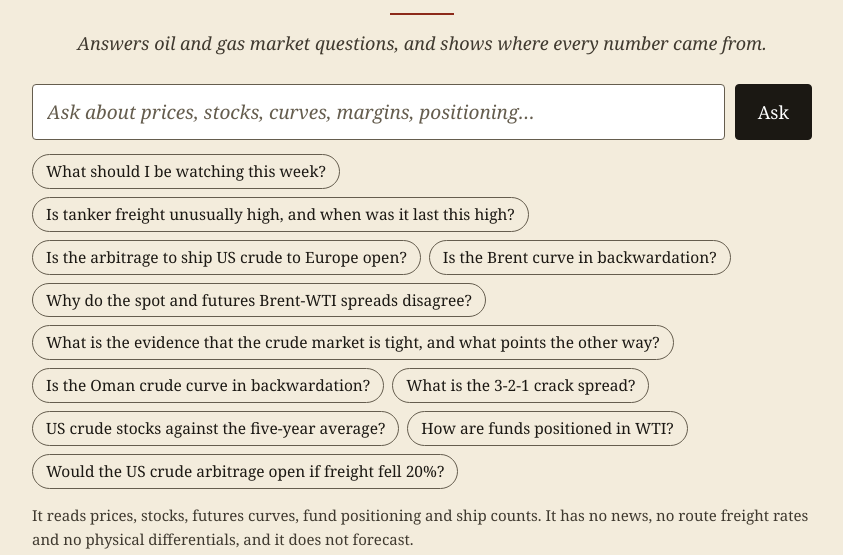
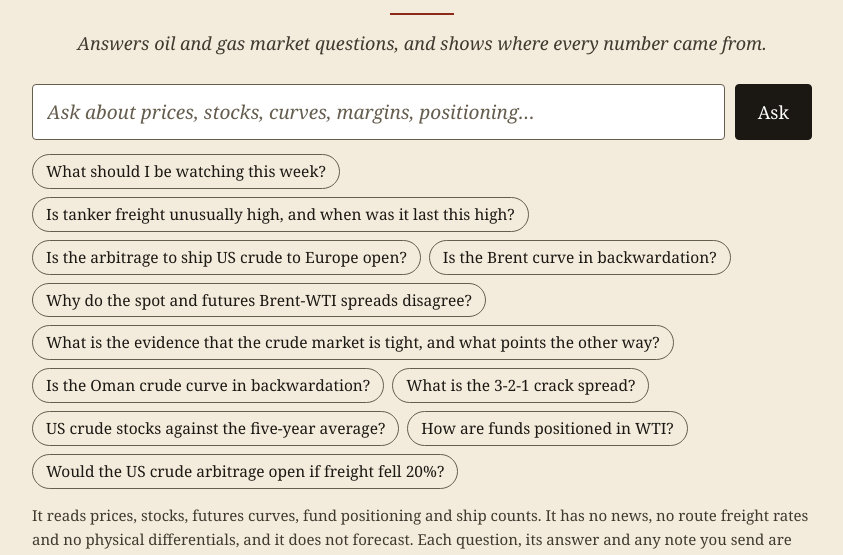
Before and after one commit to balicat/thelibrarian-www, a plain HTML site: page index.html in a window 1280 px wide. Shown: the part 245-800 px from the top of the page, without its empty margins (218-1061 px from the left). Drawn offline with Linux system fonts and the light colour scheme; no server answers.

Commit message:
Limits answer 429 in JSON; llms.txt says where to take numbers from; the page says what is kept
Co-Authored-By: Claude Fable 5.2 <noreply@anthropic.com>
Claude-Session: https://claude.ai/code/session_01JBhv742r5mENDZZRbKg7AV

```diff
--- a/index.html
+++ b/index.html
@@ -182,7 +182,8 @@
     <button type="button">Would the US crude arbitrage open if freight fell 20%?</button>
   </div>
   <p class="limits">It reads prices, stocks, futures curves, fund positioning and ship counts. It has no news, no route
-  freight rates and no physical differentials, and it does not forecast.</p>
+  freight rates and no physical differentials, and it does not forecast. Each question, its answer and any note you
+  send are kept on the server; your address is not kept with them.</p>
   <div id="convo" aria-live="polite"></div>
   <div id="thread" aria-live="polite"></div>
 </main>
```
Also changed, not shown: llms.txt, 2 other files.
